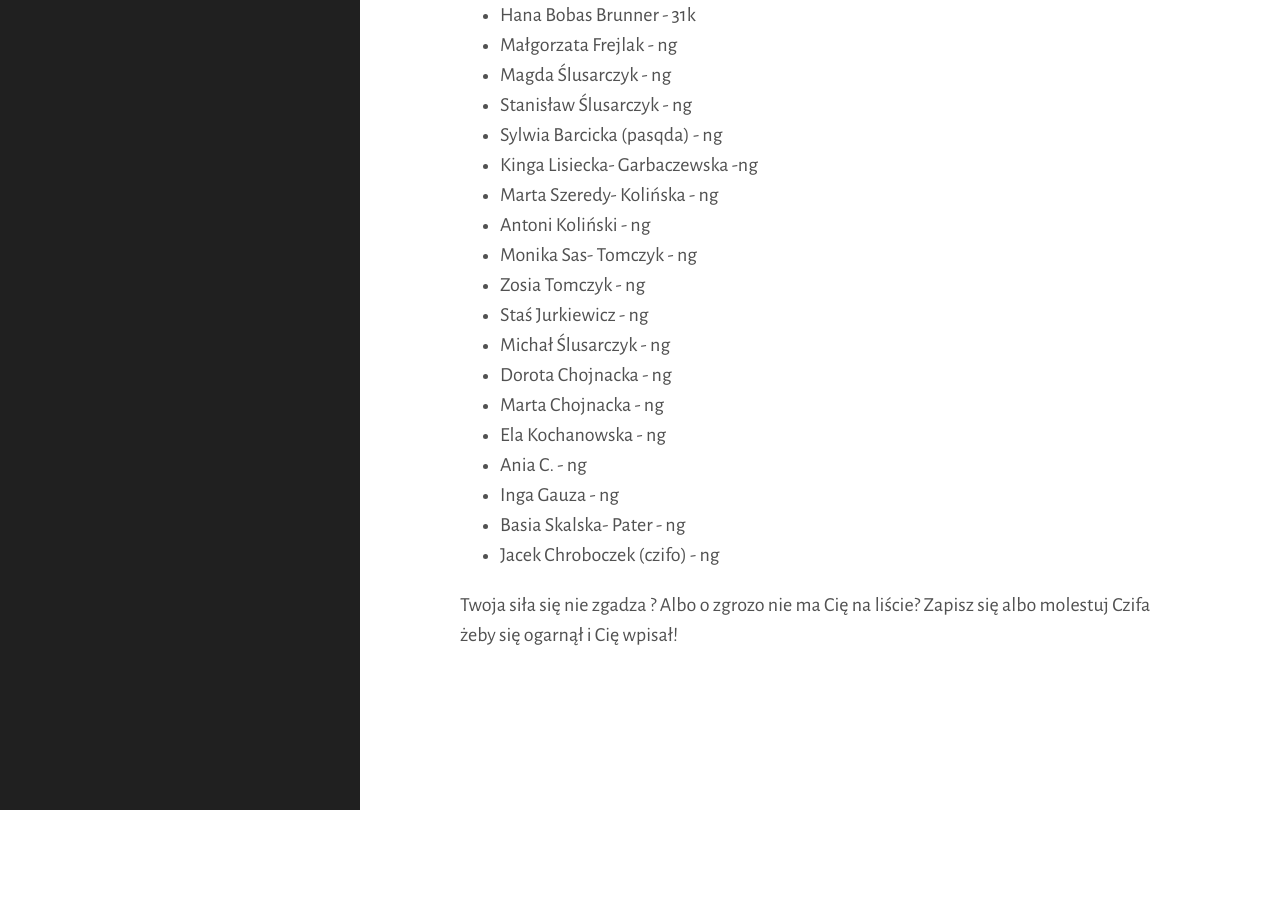
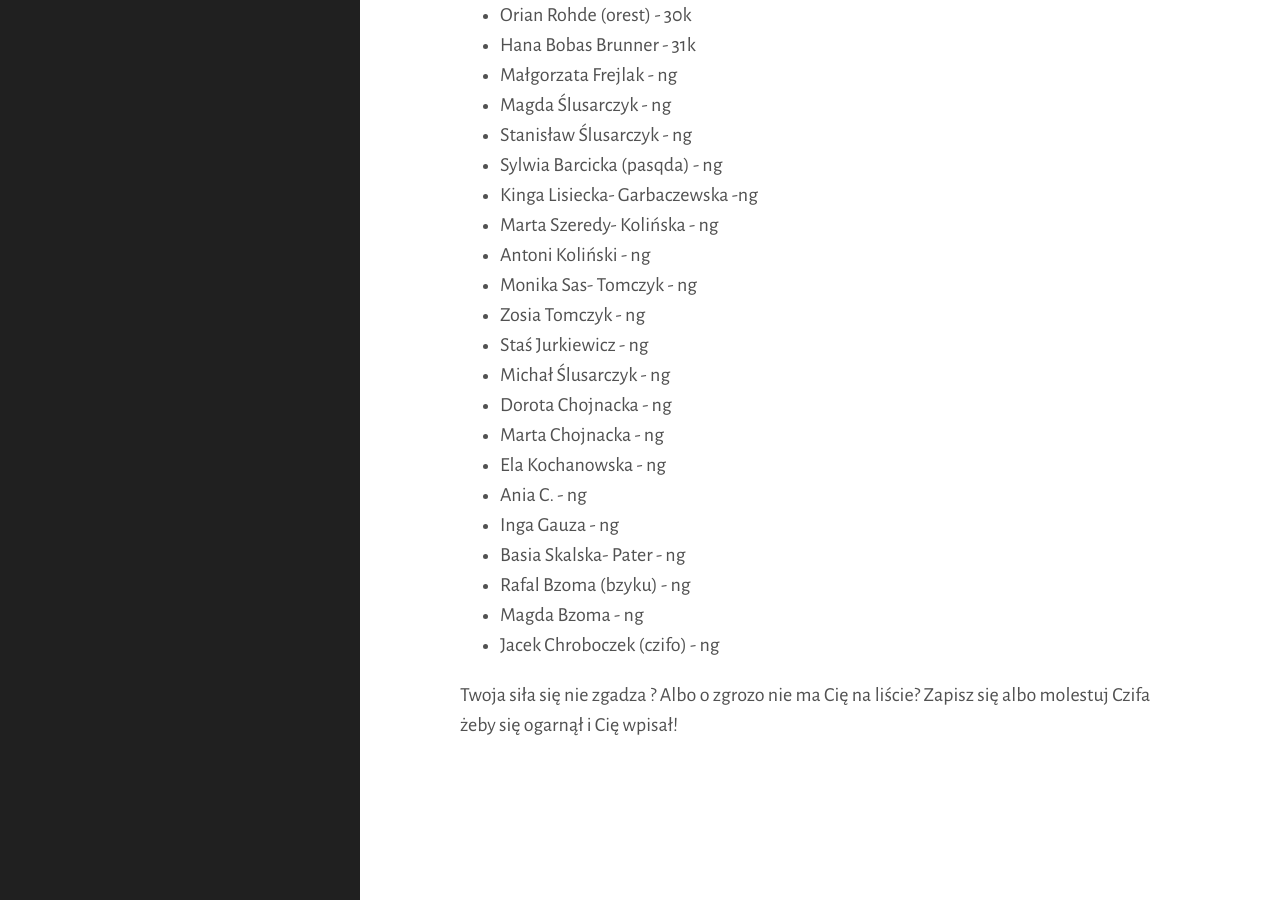
Before and after one commit to tasuki/lsg, a Jekyll site: the page built from zarejestrowani.md, in a window 1280 px wide and 900 px high, scrolled down 1960 px. Built offline with Jekyll 4.4.1, drawn with Linux system fonts in a browser that asks for light colours; nearby versions of some CDN libraries; before the commit the page ends 2770 px from its top, so only the background shows below that; some of the changed text lies outside the part shown.

Commit message:
Update zarejestrowani.md

```diff
--- a/zarejestrowani.md
+++ b/zarejestrowani.md
@@ -85,6 +86,8 @@ Zarejestrowani uczestnicy (mniej więcej wg siły):
 - Ania C. - ng
 - Inga Gauza - ng
 - Basia Skalska- Pater - ng
+- Rafal Bzoma (bzyku) - ng
+- Magda Bzoma - ng
 - Jacek Chroboczek (czifo) - ng
 
 
```
Also changed, not shown: other parts of zarejestrowani.md (+1 -0 lines).
